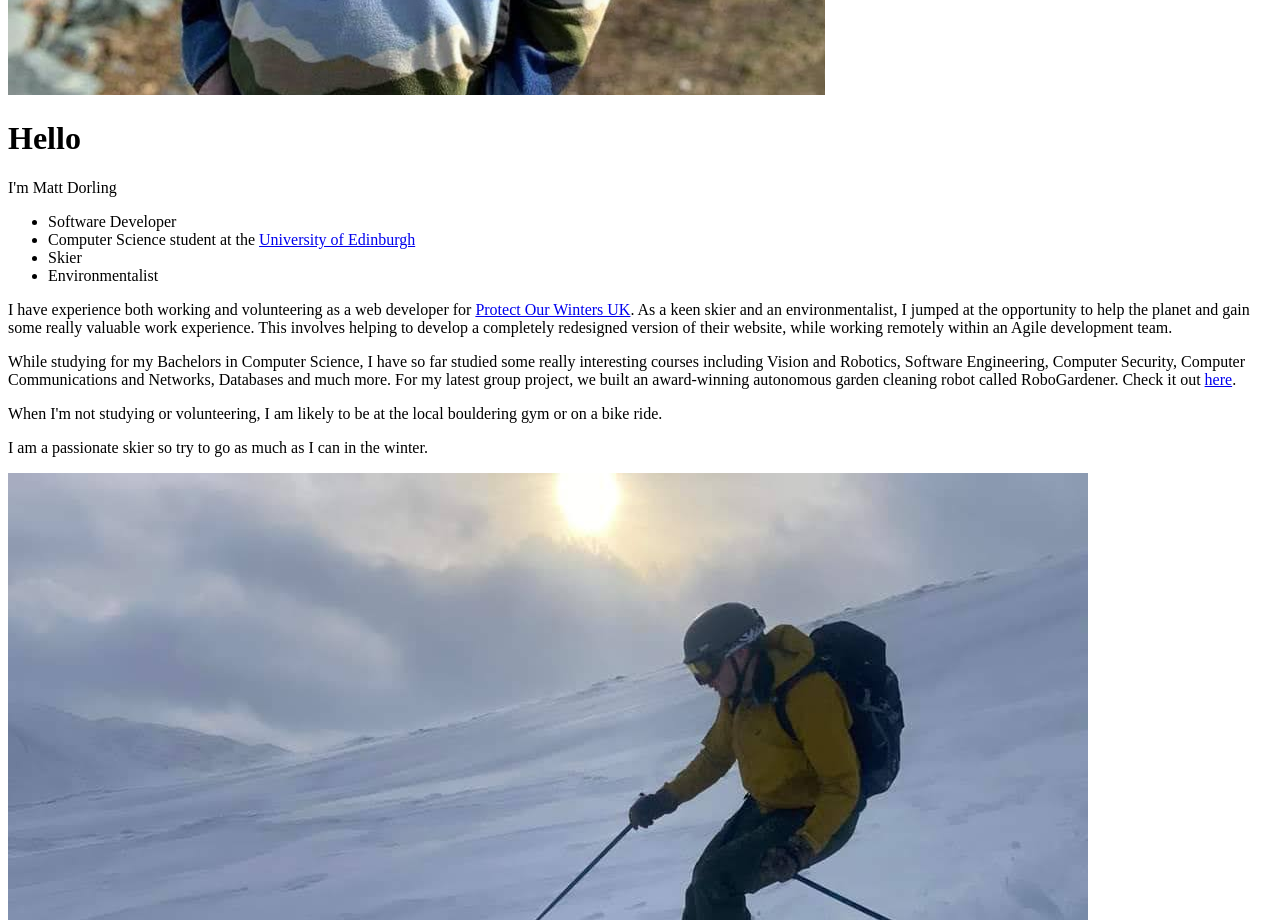
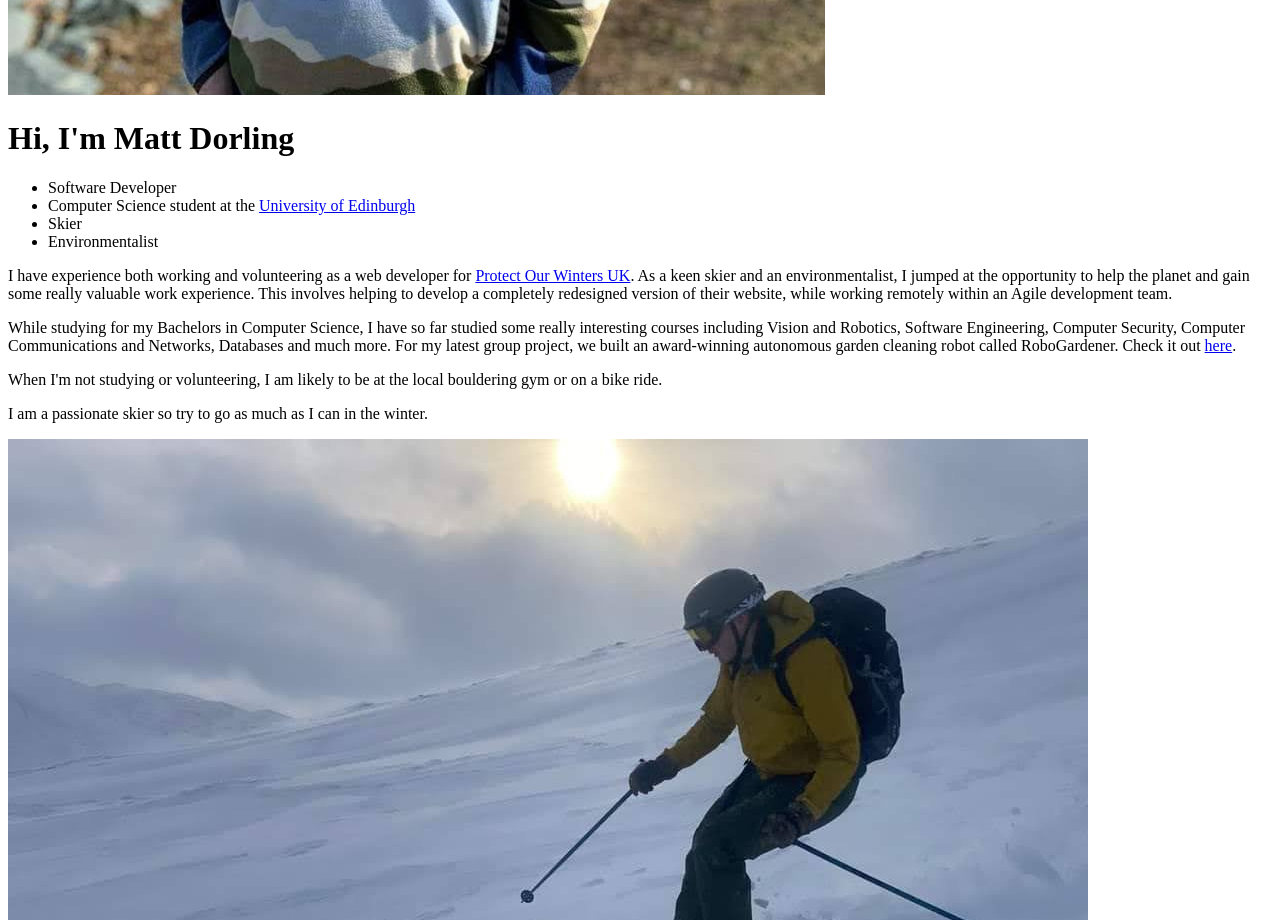
Before and after one commit to MattDorling/personal-site, a Next.js app: page / in a window 1280 px wide. Shown: the part 1080-2000 px from the top of the page. Built offline with nearby package versions, Linux system fonts and the light colour scheme.

Commit message:
Wording updates

```diff
--- a/components/Hero.tsx
+++ b/components/Hero.tsx
@@ -18,12 +18,8 @@ export function Hero() {
           />
         </div>
         <div className="mx-auto sm:mx-0">
-          <h1>Hello</h1>
-          <div className="text-2xl pt-4 space-y-4">
-            <p>
-              I&apos;m <span className="font-semibold">Matt Dorling</span>
-            </p>
-            <ul>
+          <h1>Hi, I&apos;m Matt Dorling</h1>
+          <ul className="text-2xl pt-8 space-y-2">
             <li>Software Developer</li>
             <li>
               Computer Science student at the{' '}
@@ -37,6 +33,5 @@ export function Hero() {
         </div>
       </div>
     </div>
-    </div>
   )
 }
--- a/pages/index.tsx
+++ b/pages/index.tsx
@@ -9,7 +9,6 @@ import {
   FaEnvelope,
   FaGithub,
   FaInstagram,
-  FaLink,
   FaLinkedin,
 } from 'react-icons/fa'
 
--- a/styles.css
+++ b/styles.css
@@ -24,6 +24,6 @@
     @apply text-xl;
   }
   ul {
-    @apply list-disc pl-8;
+    @apply  pl-4;
   }
 }
```
Lines whose indentation alone changed are shown as unchanged.
